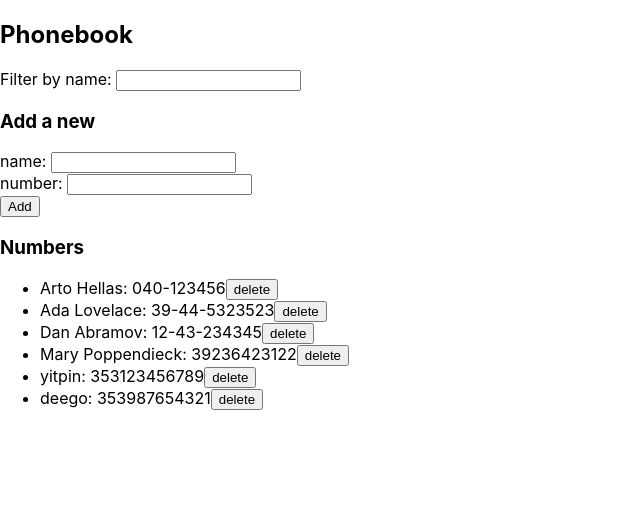
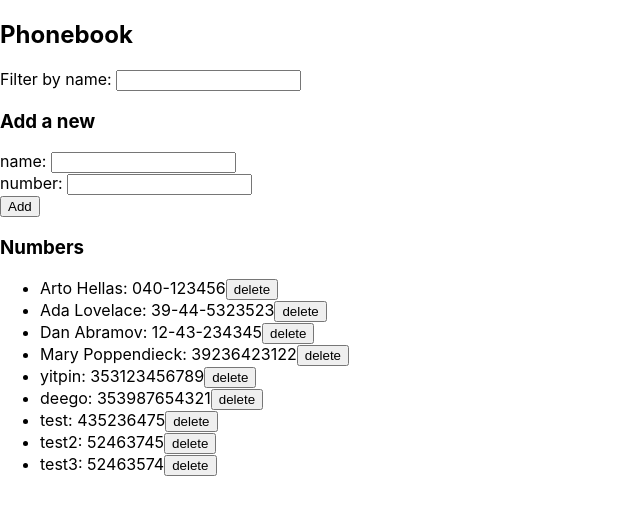
Before and after one commit to ypc-dev/fullstackopen2020, a React (Create React App) app in the folder part2/phonebook/: page / in a window 1280 px wide. Shown: the top 514 px of the page, without its empty margins (0-640 px from the left). Built offline with nearby package versions, Linux system fonts and the light colour scheme; data requests are answered from the project's data file.

Commit message:
Exercise 2.19

```diff
--- a/part2/phonebook/db.json
+++ b/part2/phonebook/db.json
@@ -29,6 +29,21 @@
       "name": "deego",
       "number": "353987654321",
       "id": 6
+    },
+    {
+      "name": "test",
+      "number": "435236475",
+      "id": 7
+    },
+    {
+      "name": "test2",
+      "number": "52463745",
+      "id": 8
+    },
+    {
+      "name": "test3",
+      "number": "52463574",
+      "id": 9
     }
   ]
 }
--- a/part2/phonebook/src/App.js
+++ b/part2/phonebook/src/App.js
@@ -2,6 +2,7 @@ import React, { useState, useEffect } from 'react';
 import Persons from './components/Persons';
 import Filter from './components/Filter';
 import PersonForm from './components/PersonForm';
+import Notification from './components/Notification';
 import personService from './services/persons';
 
 const App = () => {
@@ -9,6 +10,7 @@ const App = () => {
   const [newName, setNewName] = useState('');
   const [newNumber, setNewNumber] = useState('');
   const [nameFilter, setNameFilter] = useState('');
+  const [notificationMessage, setNotificationMesage] = useState(null);
   const filteredPersons = persons.filter(person => person.name.toLowerCase().includes(nameFilter));
 
   useEffect(() => {
@@ -35,6 +37,10 @@ const App = () => {
 
       setNewName('');
       setNewNumber('');
+      setNotificationMesage(`${newName}'s old number has been replaced with the new number.`);
+      setTimeout(() => {
+        setNotificationMesage(null)
+      }, 3000)
     } else {
       const personObject = {
         name: newName,
@@ -47,6 +53,10 @@ const App = () => {
           setPersons(persons.concat(personObject));
           setNewName('');
           setNewNumber('');
+          setNotificationMesage(`${personObject.name} has been added.`);
+          setTimeout(() => {
+            setNotificationMesage(null)
+          }, 3000)
         })
     }
   }
@@ -78,6 +88,7 @@ const App = () => {
   return (
     <div>
       <h2>Phonebook</h2>
+      <Notification message={notificationMessage} />
       <Filter value={nameFilter} onChange={handleNameFilterChange} />
       <h3>Add a new</h3>
       <PersonForm onSubmit={addPerson}
--- /dev/null
+++ b/part2/phonebook/src/components/Notification.js
@@ -0,0 +1,15 @@
+import React from 'react'
+
+const Notification = ({ message }) => {
+  if (message === null) {
+    return null
+  };
+
+  return (
+    <div className="notification">
+      {message}
+    </div>
+  )
+}
+
+export default Notification;
--- a/part2/phonebook/src/index.css
+++ b/part2/phonebook/src/index.css
@@ -11,3 +11,10 @@ code {
   font-family: source-code-pro, Menlo, Monaco, Consolas, 'Courier New',
     monospace;
 }
+
+.notification {
+  color: green;
+  border: 1px solid green;
+  background-color: lightgrey;
+  border-radius: 2px;
+}
```
